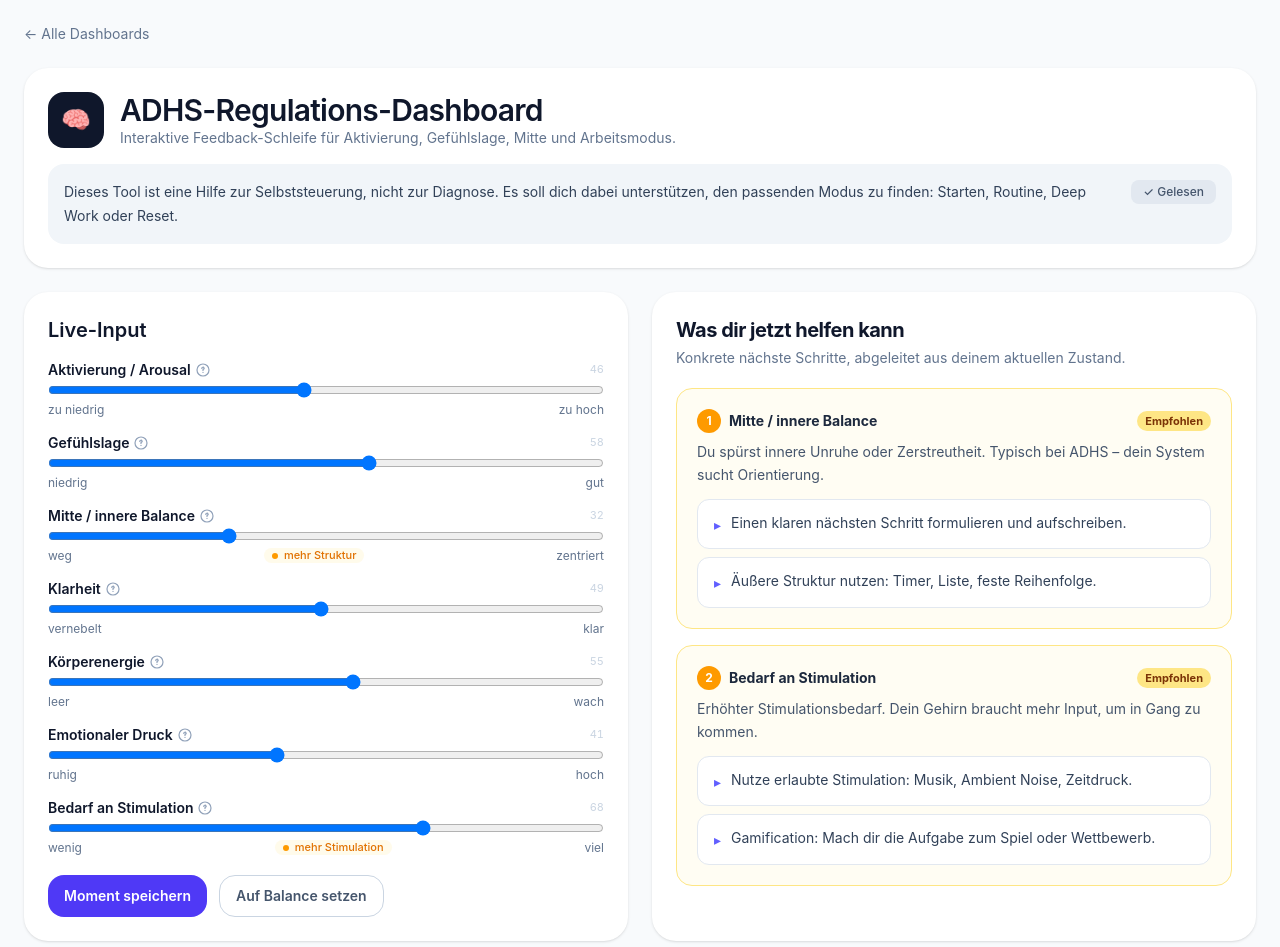
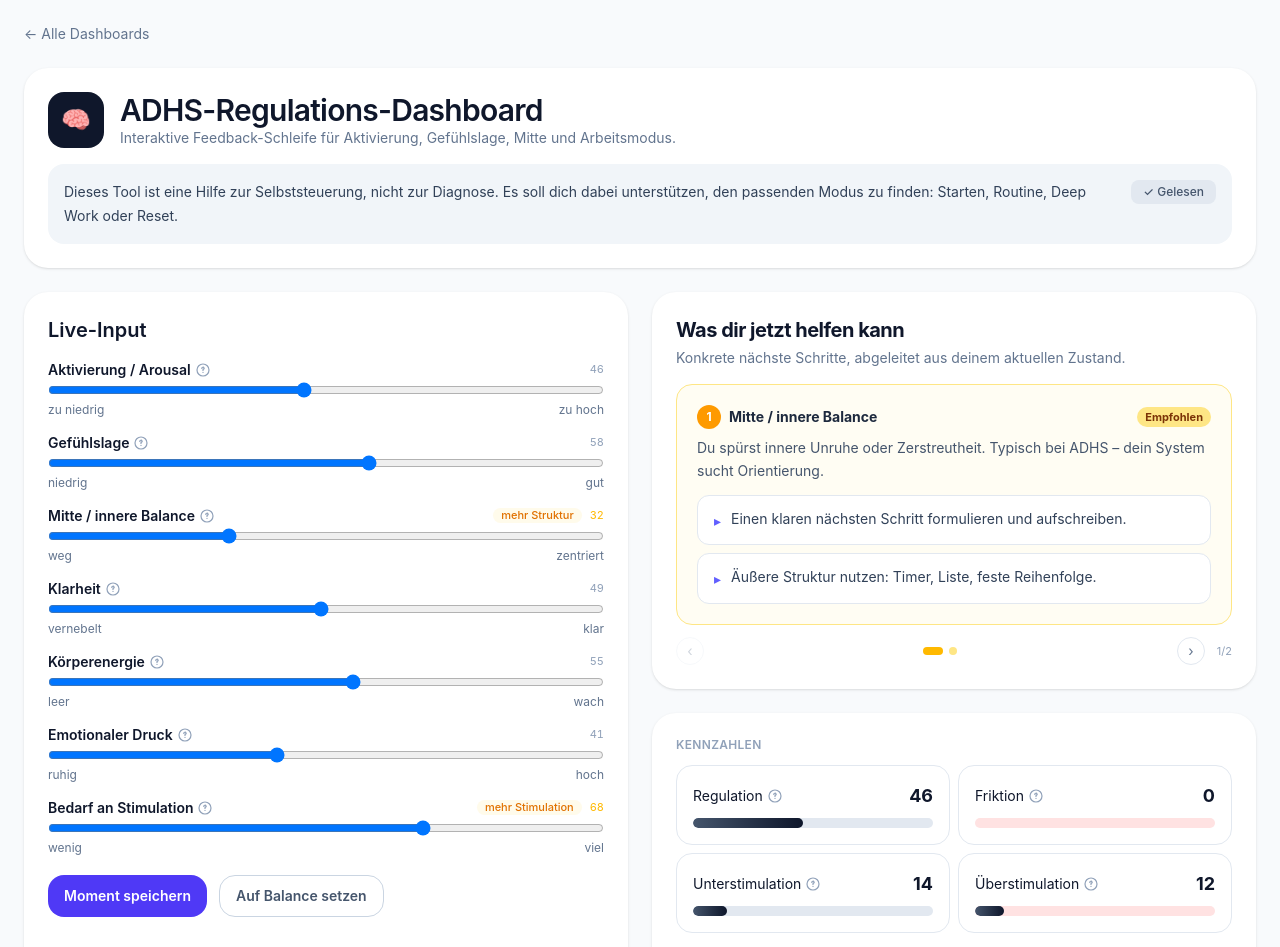
Before and after one commit to RobertMischke/self-regulation, an Angular app: page /dashboard/adhs-regulation in a window 1280 px wide. Shown: the top 947 px of the page. Built offline with nearby package versions, Linux system fonts and the light colour scheme.

Commit message:
feat: update reset values and enhance dashboard intervention navigation

```diff
--- a/src/app/configs/adhs-regulation.config.ts
+++ b/src/app/configs/adhs-regulation.config.ts
@@ -167,8 +167,8 @@ export const adhsRegulationConfig: DashboardConfig = {
     bodyEnergy: 55, emotionalPressure: 41, stimulationNeed: 68,
   },
   resetValues: {
-    arousal: 55, mood: 62, centeredness: 60, clarity: 61,
-    bodyEnergy: 60, emotionalPressure: 34, stimulationNeed: 50,
+    arousal: 58, mood: 68, centeredness: 70, clarity: 72,
+    bodyEnergy: 68, emotionalPressure: 28, stimulationNeed: 48,
   },
 
   computedMetrics: [
--- a/src/app/configs/emotion-regulation.config.ts
+++ b/src/app/configs/emotion-regulation.config.ts
@@ -133,8 +133,8 @@ export const emotionRegulationConfig: DashboardConfig = {
     shame: 48, frustration: 52, bodyTension: 50,
   },
   resetValues: {
-    emotionalPressure: 30, selfWorth: 65, safety: 65,
-    shame: 25, frustration: 28, bodyTension: 30,
+    emotionalPressure: 25, selfWorth: 72, safety: 75,
+    shame: 18, frustration: 20, bodyTension: 25,
   },
 
   computedMetrics: [
--- a/src/app/configs/evening-checkin.config.ts
+++ b/src/app/configs/evening-checkin.config.ts
@@ -131,8 +131,8 @@ export const eveningCheckinConfig: DashboardConfig = {
     bodyRelaxation: 42, gratitude: 45, screenExposure: 58,
   },
   resetValues: {
-    mentalRest: 65, dayCompletion: 70, emotionalWeight: 25,
-    bodyRelaxation: 70, gratitude: 60, screenExposure: 20,
+    mentalRest: 75, dayCompletion: 78, emotionalWeight: 22,
+    bodyRelaxation: 78, gratitude: 68, screenExposure: 15,
   },
 
   computedMetrics: [
--- a/src/app/configs/orientation-check.config.ts
+++ b/src/app/configs/orientation-check.config.ts
@@ -133,8 +133,8 @@ export const orientationCheckConfig: DashboardConfig = {
     overwhelm: 55, innerNoise: 60, bodyGrounding: 45,
   },
   resetValues: {
-    mentalClarity: 60, directionSense: 58, decisionAbility: 62,
-    overwhelm: 30, innerNoise: 35, bodyGrounding: 65,
+    mentalClarity: 72, directionSense: 70, decisionAbility: 68,
+    overwhelm: 25, innerNoise: 28, bodyGrounding: 72,
   },
 
   computedMetrics: [
--- a/src/app/configs/recovery-dashboard.config.ts
+++ b/src/app/configs/recovery-dashboard.config.ts
@@ -133,8 +133,8 @@ export const recoveryDashboardConfig: DashboardConfig = {
     mentalLoad: 62, recoveryTime: 30, motivation: 35,
   },
   resetValues: {
-    energy: 65, sleepQuality: 70, bodyLoad: 30,
-    mentalLoad: 30, recoveryTime: 60, motivation: 60,
+    energy: 72, sleepQuality: 78, bodyLoad: 25,
+    mentalLoad: 25, recoveryTime: 65, motivation: 68,
   },
 
   computedMetrics: [
--- a/src/app/configs/social-regulation.config.ts
+++ b/src/app/configs/social-regulation.config.ts
@@ -133,8 +133,8 @@ export const socialRegulationConfig: DashboardConfig = {
     conflictLevel: 45, emotionalExposure: 50, socialEnergy: 42,
   },
   resetValues: {
-    safetyInRelations: 68, boundaryClarity: 65, belongingNeed: 30,
-    conflictLevel: 25, emotionalExposure: 50, socialEnergy: 65,
+    safetyInRelations: 75, boundaryClarity: 72, belongingNeed: 25,
+    conflictLevel: 18, emotionalExposure: 55, socialEnergy: 70,
   },
 
   computedMetrics: [
--- a/src/app/dashboard/dashboard.component.html
+++ b/src/app/dashboard/dashboard.component.html
@@ -40,7 +40,21 @@
                   <label [for]="'slider-' + item.key" class="font-semibold">{{ item.label }}</label>
                   <app-info-tooltip [text]="item.description" />
                 </span>
-                <span class="tabular-nums text-[11px] text-slate-300">{{ item.value }}</span>
+                <span class="flex items-center gap-2">
+                  @if (sliderHints()[item.key]; as hint) {
+                    <button type="button" (click)="navigateToSliderIntervention(item.key)"
+                      class="cursor-pointer rounded-full px-2 py-0.5 text-[11px] font-medium leading-none transition hover:opacity-80"
+                      [class]="hint.severity === 'severe'
+                        ? 'bg-red-50 text-red-600'
+                        : hint.severity === 'moderate'
+                          ? 'bg-amber-50 text-amber-600'
+                          : 'bg-slate-50 text-slate-500'">{{ hint.microLabel }}</button>
+                  }
+                  <span class="tabular-nums text-[11px]"
+                    [class]="sliderHints()[item.key]
+                      ? (sliderHints()[item.key].severity === 'severe' ? 'text-red-400' : sliderHints()[item.key].severity === 'moderate' ? 'text-amber-400' : 'text-slate-400')
+                      : 'text-slate-400'">{{ item.value }}</span>
+                </span>
               </div>
               <input
                 [id]="'slider-' + item.key"
@@ -51,19 +65,6 @@
               />
               <div class="flex items-center justify-between -mt-0.5">
                 <span class="text-[12px] leading-tight text-slate-500">{{ item.left }}</span>
-                @if (sliderHints()[item.key]; as hint) {
-                  <span class="flex items-center gap-1.5 rounded-full px-2 py-0.5"
-                    [class]="hint.severity === 'severe'
-                      ? 'bg-red-50'
-                      : hint.severity === 'moderate'
-                        ? 'bg-amber-50'
-                        : 'bg-slate-50'">
-                    <span class="inline-block h-1.5 w-1.5 rounded-full"
-                      [class]="hint.severity === 'severe' ? 'bg-red-500' : hint.severity === 'moderate' ? 'bg-amber-500' : 'bg-slate-400'"></span>
-                    <span class="text-[11px] font-medium leading-none"
-                      [class]="hint.severity === 'severe' ? 'text-red-600' : hint.severity === 'moderate' ? 'text-amber-600' : 'text-slate-500'">{{ hint.microLabel }}</span>
-                  </span>
-                }
                 <span class="text-[12px] leading-tight text-slate-500">{{ item.right }}</span>
               </div>
             </div>
@@ -82,9 +83,12 @@
         </div>
       </section>
 
-      <!-- Right: Interventionen (Hauptoutput) -->
-      <section class="rounded-3xl bg-white p-6 shadow-sm">
-        <div class="mb-5">
+      <!-- Right: Interventionen + Kennzahlen -->
+      <section class="flex flex-col gap-6">
+
+        <!-- Interventionen (feste Höhe, paged) -->
+        <div class="rounded-3xl bg-white p-6 shadow-sm">
+          <div class="mb-4">
             <h2 class="text-xl font-bold tracking-tight">Was dir jetzt helfen kann</h2>
             <p class="mt-1 text-sm text-slate-500">Konkrete n&auml;chste Schritte, abgeleitet aus deinem aktuellen Zustand.</p>
           </div>
@@ -95,8 +99,8 @@
               <p class="mt-1 text-sm text-emerald-700">Keine Auff&auml;lligkeiten &ndash; dein Zustand sieht stabil aus.</p>
             </div>
           } @else {
-          <div class="grid gap-4">
-            @for (fb of sliderFeedbacks(); track fb.sliderKey + fb.direction; let i = $index) {
+            <!-- Hauptintervention -->
+            @let fb = sliderFeedbacks()[activeInterventionIndex()];
             <div class="rounded-2xl border p-5"
               [class]="fb.severity === 'severe'
                 ? 'border-red-200 bg-red-50/60'
@@ -107,7 +111,7 @@
               <div class="mb-2 flex items-center gap-2">
                 <span class="grid h-6 w-6 place-items-center rounded-full text-xs font-bold text-white"
                   [class]="fb.severity === 'severe' ? 'bg-red-500' : fb.severity === 'moderate' ? 'bg-amber-500' : 'bg-slate-400'">
-                    {{ i + 1 }}
+                  {{ activeInterventionIndex() + 1 }}
                 </span>
                 <span class="text-sm font-bold text-slate-800">{{ fb.sliderLabel }}</span>
                 <span class="ml-auto rounded-full px-2 py-0.5 text-[11px] font-bold"
@@ -133,20 +137,46 @@
                 </div>
               }
             </div>
+
+            <!-- Navigation -->
+            @if (sliderFeedbacks().length > 1) {
+              <div class="mt-3 flex items-center gap-3">
+                <!-- Prev / Next -->
+                <button type="button" (click)="showIntervention(activeInterventionIndex() - 1)"
+                  [disabled]="activeInterventionIndex() === 0"
+                  class="grid h-7 w-7 place-items-center rounded-full border border-slate-200 text-sm text-slate-500 transition hover:bg-slate-100 disabled:opacity-30 disabled:hover:bg-transparent">
+                  &#8249;
+                </button>
+
+                <!-- Dots -->
+                <div class="flex flex-1 items-center justify-center gap-1.5">
+                  @for (fb2 of sliderFeedbacks(); track fb2.sliderKey + fb2.direction; let j = $index) {
+                    <button type="button" (click)="showIntervention(j)"
+                      class="h-2 rounded-full transition-all"
+                      [class]="j === activeInterventionIndex()
+                        ? 'w-5 ' + (fb2.severity === 'severe' ? 'bg-red-400' : fb2.severity === 'moderate' ? 'bg-amber-400' : 'bg-slate-400')
+                        : 'w-2 ' + (fb2.severity === 'severe' ? 'bg-red-200' : fb2.severity === 'moderate' ? 'bg-amber-200' : 'bg-slate-200')">
+                    </button>
                   }
                 </div>
+
+                <button type="button" (click)="showIntervention(activeInterventionIndex() + 1)"
+                  [disabled]="activeInterventionIndex() === sliderFeedbacks().length - 1"
+                  class="grid h-7 w-7 place-items-center rounded-full border border-slate-200 text-sm text-slate-500 transition hover:bg-slate-100 disabled:opacity-30 disabled:hover:bg-transparent">
+                  &#8250;
+                </button>
+
+                <!-- Counter -->
+                <span class="text-[11px] text-slate-400">{{ activeInterventionIndex() + 1 }}/{{ sliderFeedbacks().length }}</span>
+              </div>
             }
-      </section>
+          }
         </div>
 
-    <!-- ═══ Sekundär: Einordnung & Details ═══ -->
-    <section class="rounded-3xl bg-white p-5 shadow-sm">
-      <h2 class="mb-4 text-sm font-semibold uppercase tracking-wide text-slate-400">Einordnung &amp; Details</h2>
+        <!-- Kennzahlen -->
+        <div class="rounded-3xl bg-white p-6 shadow-sm">
+          <h3 class="mb-3 text-xs font-semibold uppercase tracking-wide text-slate-400">Kennzahlen</h3>
 
-      <div class="grid gap-5 lg:grid-cols-[1fr_auto_1fr]">
-
-        <!-- Metriken -->
-        <div>
           <div class="grid grid-cols-2 gap-2">
             <app-metric-card label="Regulation" [value]="regulationValue()" [description]="metricDescription(config.primaryMetrics.regulationKey)" />
             <app-metric-card label="Friktion" [value]="frictionValue()" [danger]="true" [description]="metricDescription(config.primaryMetrics.frictionKey)" />
@@ -154,6 +184,7 @@
               <app-metric-card [label]="dm.metric.label" [value]="dm.value" [danger]="dm.metric.danger ?? false" [description]="dm.metric.description" />
             }
           </div>
+
           <div class="mt-3">
             <div class="flex items-center justify-between text-xs text-slate-500">
               <span>Abstand zum Idealzustand</span>
@@ -163,18 +194,24 @@
           </div>
         </div>
 
-        <!-- Divider -->
-        <div class="hidden lg:block w-px bg-slate-200"></div>
+      </section>
+    </div>
 
-        <!-- Zustandsbild + Verlauf -->
-        <div class="grid gap-4 content-start">
-          <!-- Zustandsbild (compact) -->
+    <!-- ═══ Sekundär: Zustandsbild & Verlauf ═══ -->
+    <section class="rounded-3xl bg-white p-5 shadow-sm">
+      <h2 class="mb-4 text-sm font-semibold uppercase tracking-wide text-slate-400">Zustandsbild &amp; Verlauf</h2>
+
+      <div class="grid gap-5 lg:grid-cols-[1fr_auto_1fr]">
+
+        <!-- Zustandsbild -->
         <div>
-            <h3 class="mb-1 text-xs font-semibold uppercase tracking-wide text-slate-400">Zustandsbild</h3>
-            <div class="mx-auto max-w-[240px]">
+          <div class="mx-auto max-w-[280px]">
             <app-radar-chart [items]="sliderItems()" (valueChange)="onSliderChange($event.key, $event.value)" />
           </div>
         </div>
+
+        <!-- Divider -->
+        <div class="hidden lg:block w-px bg-slate-200"></div>
 
         <!-- Verlauf -->
         <div>
@@ -215,7 +252,6 @@
             class="mt-2 w-full rounded-lg border border-slate-200 py-1.5 text-[11px] font-semibold text-slate-500 transition hover:bg-slate-50 hover:text-slate-700">
             Verlauf &ouml;ffnen
           </button>
-          </div>
         </div>
       </div>
     </section>
--- a/src/app/dashboard/dashboard.component.ts
+++ b/src/app/dashboard/dashboard.component.ts
@@ -1,4 +1,4 @@
-import { Component, computed, inject, Signal, signal, WritableSignal } from '@angular/core';
+import { Component, computed, effect, inject, Signal, signal, WritableSignal } from '@angular/core';
 import { ActivatedRoute, Router, RouterLink } from '@angular/router';
 import { FormsModule, } from '@angular/forms';
 import { KeyValuePipe } from '@angular/common';
@@ -40,6 +40,7 @@ export class DashboardComponent {
   readonly displayMetrics: Signal<{ metric: ComputedMetric; value: number }[]>;
   readonly sliderFeedbacks: Signal<ActiveSliderFeedback[]>;
   readonly sliderHints: Signal<Record<string, { severity: 'mild' | 'moderate' | 'severe'; microLabel: string }>>;
+  readonly activeInterventionIndex: WritableSignal<number> = signal(0);
   readonly snapshots: WritableSignal<Snapshot[]>;
   readonly showHistory: WritableSignal<boolean> = signal(false);
   readonly showDetails: WritableSignal<boolean> = signal(false);
@@ -97,6 +98,22 @@ export class DashboardComponent {
     });
 
     this.snapshots = signal(getSnapshots(this.config.key));
+
+    // Reset index when feedbacks change
+    effect(() => {
+      this.sliderFeedbacks();
+      this.activeInterventionIndex.set(0);
+    });
+  }
+
+  showIntervention(index: number): void {
+    const max = this.sliderFeedbacks().length - 1;
+    this.activeInterventionIndex.set(Math.max(0, Math.min(index, max)));
+  }
+
+  navigateToSliderIntervention(sliderKey: string): void {
+    const idx = this.sliderFeedbacks().findIndex(fb => fb.sliderKey === sliderKey);
+    if (idx >= 0) this.showIntervention(idx);
   }
 
   onSliderChange(key: string, value: number): void {
```
Lines whose indentation alone changed are shown as unchanged.
